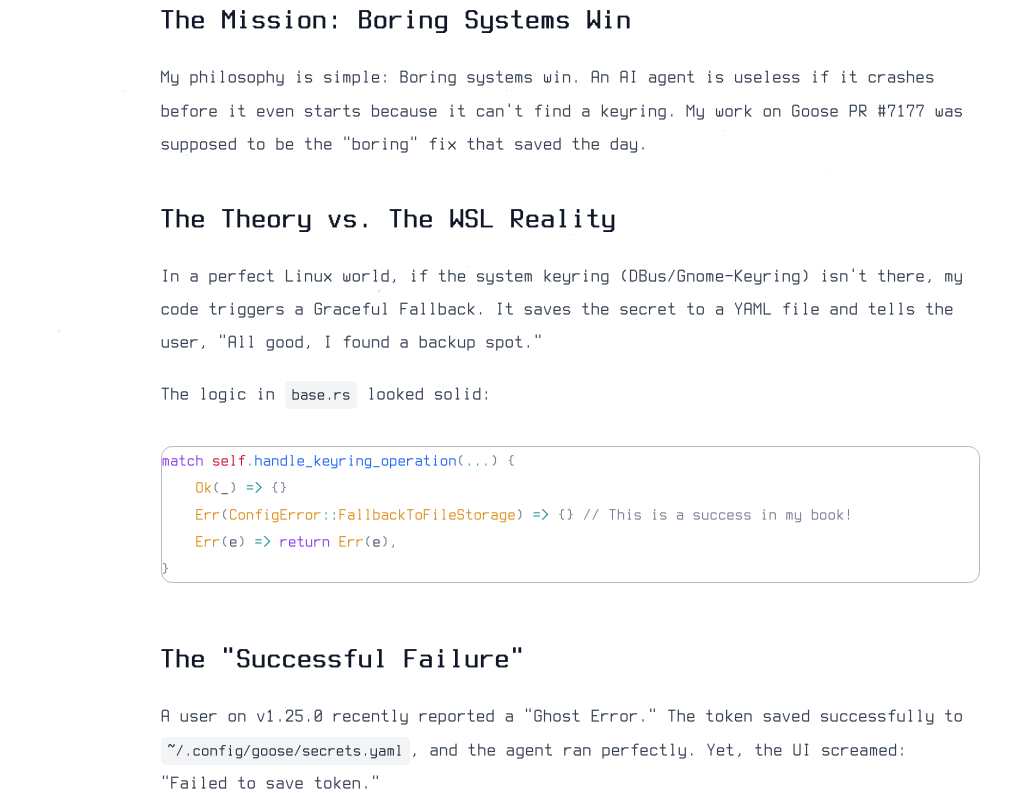
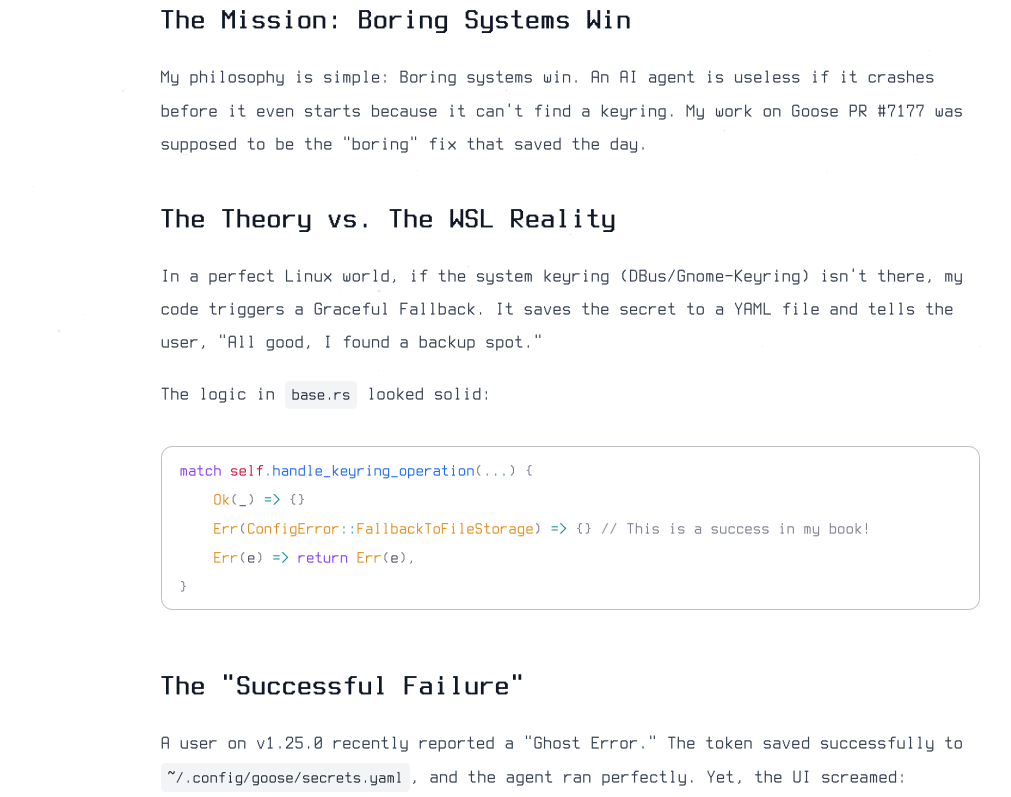
Before and after one commit to sheikhlimon/limon-portfolio, a Next.js app: page /posts/2026-02-25-wsl-oauth-failure in a window 1280 px wide. Shown: the part 390-1187 px from the top of the page, without its empty margins (70-1081 px from the left). Built offline with nearby package versions, Linux system fonts and the light colour scheme.

Commit message:
fix: shiki transparent background and padding

```diff
--- a/app/globals.css
+++ b/app/globals.css
@@ -335,27 +335,18 @@
 }
 
 /* Shiki dual-theme: transparent background, syntax colors via CSS variables */
+.shiki,
+.shiki code,
+.shiki span {
+  background: transparent !important;
+}
+
 .shiki {
-  background: transparent !important;
-  margin: 0 !important;
+  padding: 0 1rem !important;
+  overflow-x: auto !important;
 }
 
 .dark .shiki,
 .dark .shiki span {
   color: var(--shiki-dark) !important;
-  background-color: transparent !important;
 }
-
-.shiki code {
-  display: block;
-  white-space: pre;
-  overflow-x: auto;
-  padding: 1rem;
-}
-
-/* Prose pre with shiki */
-.prose pre:has(.shiki) {
-  overflow-x: auto;
-  max-width: 100%;
-  margin: 1rem 0;
-}
```
